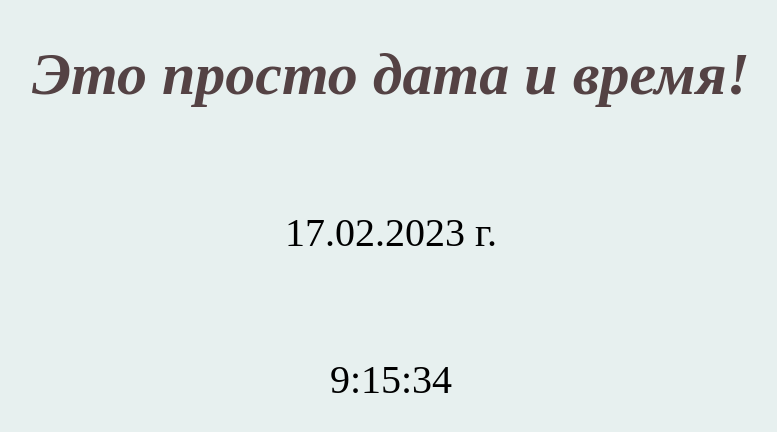
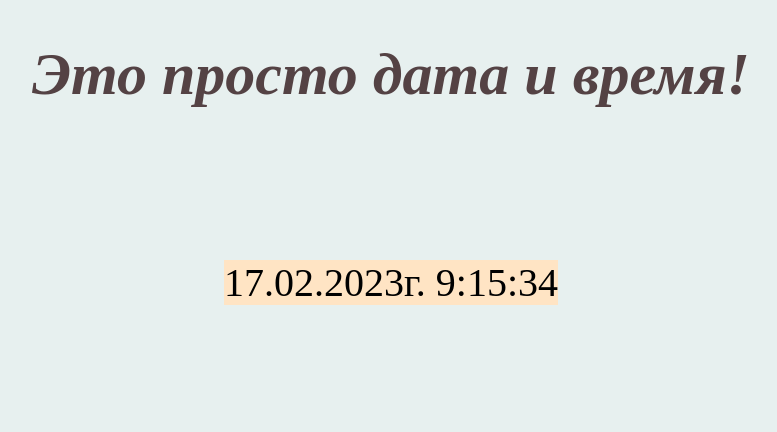
Before and after one commit to molignik/github.io, a plain HTML site: page index.html in a window 1280 px wide. Shown: the whole page, without its empty margins (249-1026 px from the left). Drawn offline with Linux system fonts and the light colour scheme.

Commit message:
Add files via upload

```diff
--- a/index.html
+++ b/index.html
@@ -11,49 +11,7 @@
 
   <h1 id="main-title">Это просто дата и время!</h1>
 
-  <p id="par">
-    <script>
-      var date = new Date();
-      var d  = date.getDate();
-      var day = (d < 10) ? '0' + d : d;
-      var m = date.getMonth() + 1;
-      var month = (m < 10) ? '0' + m : m;
-      var y = date.getYear();
-      var year = (y < 1000) ? y + 1900 : y;
-      document.write(day + "." + month + "." + year +" г.");
-    </script>
-    <script>
-    setInterval(function() {
-      var cd = new Date();
-      var clockdat = document.getElementById("clockdat");
-      clockdat.innerHTML = cd.toLocaleTimeString();
-    }, 1000);
-    </script>
-  </p>
-
-  <p id="par"><span id="idClock"></span></p>
-
-   <script>
-
-   function clock()
-   {
-     var tekDate = new Date();
-     var hour = tekDate.getHours();
-     var minute = tekDate.getMinutes();
-     var seconds = tekDate.getSeconds();
-     minute=((minute < 10) ? "0" : "") + minute;
-     seconds =((seconds < 10) ? "0" : "") + seconds;
-     hour=(hour > 24) ? hour-24 : hour;
-     hour=(hour == 0) ? 0 : hour;
-     var clock = hour + ":" + minute + ":" + seconds;
-     if(clock != document.getElementById('idClock').innerHTML){
-    document.getElementById('idClock').innerHTML = clock;
-        }
-     timer = setTimeout("clock()",1000);
-   }
-   clock();
-
-   </script>
+  <p id="par"><span id="idClock"><script src="script.js"></script></span></p>
 
 </body>
 </html>
--- /dev/null
+++ b/script.js
@@ -0,0 +1,22 @@
+function clock()
+   {
+     var tekDate = new Date();
+     var year = tekDate.getFullYear();
+     var month = tekDate.getMonth() + 1;
+     var date = tekDate.getDate();
+     var hour = tekDate.getHours();
+     var minute = tekDate.getMinutes();
+     var second = tekDate.getSeconds();
+     month=((month < 10) ? "0" : "") + month;
+     date=((date < 10) ? "0" : "") + date;
+     minute=((minute < 10) ? "0" : "") + minute;
+     second =((second < 10) ? "0" : "") + second;
+     hour=(hour > 24) ? hour-24 : hour;
+     hour=(hour == 0) ? 0 : hour;
+     var clock =date + "." + month + "." + year + "г."+ " " + hour + ":" + minute + ":" + second;
+     if(clock != document.getElementById('idClock').innerHTML){
+    document.getElementById('idClock').innerHTML = clock;
+    }
+     timer = setTimeout("clock()",1000);
+   }
+   clock();
--- a/style.css
+++ b/style.css
@@ -13,10 +13,12 @@
 #par {
   font-size: 40px;
   text-align: center;
-  margin-top: 100px;
+  margin-top: 150px;
 }
 
 #idClock {
   font-size: 40px;
   text-align: center;
+  font-style: unset;
+  background-color: bisque;
 }
```
